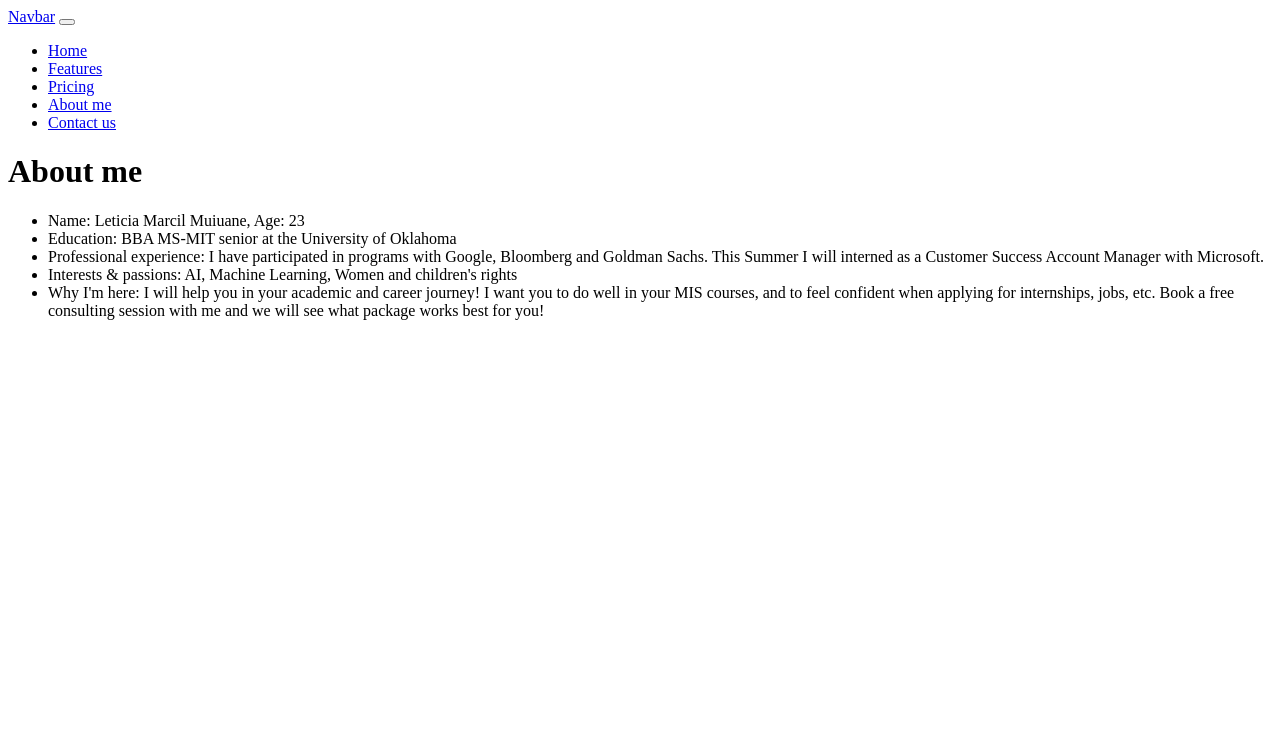
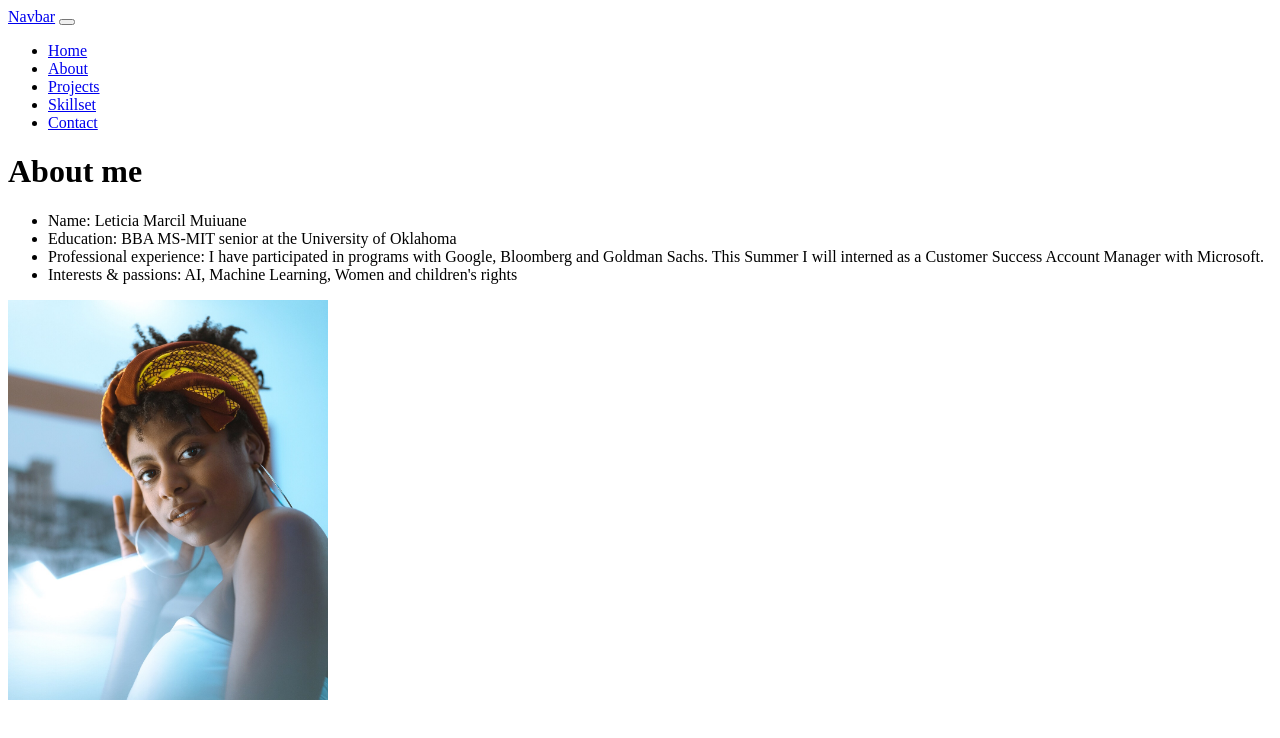
Before and after one commit to lettymuiuane/lettymuiuane.github.io, a plain HTML site: page about.html in a window 1280 px wide. Drawn offline with Linux system fonts and the light colour scheme; files whose address does not match are found by name.

Commit message:
new pages

```diff
--- a/about.html
+++ b/about.html
@@ -21,15 +21,15 @@
                             <a class="nav-link active" aria-current="page" href="#">Home</a>
                         </li>
                         <li class="nav-item">
-                            <a class="nav-link" href="features.html">Features</a>
+                            <a class="nav-link" href="features.html">About</a>
                         </li>
                         <li class="nav-item">
-                            <a class="nav-link" href="pricing.html">Pricing</a>
+                            <a class="nav-link" href="pricing.html">Projects</a>
                         </li>
                         <li class="nav-item">
-                            <a class="nav-link" href="about.html">About me</a>
+                            <a class="nav-link" href="about.html">Skillset</a>
                         <li class="nav-item">
-                            <a class="nav-link" href="contact.html">Contact us</a>
+                            <a class="nav-link" href="contact.html">Contact</a>
                         </li>
                     </ul>
                 </div>
@@ -37,12 +37,14 @@
         </nav>
         <h1>About me</h1>
         <ul class="list-group">
-            <li class="list-group-item">Name: Leticia Marcil Muiuane, Age: 23</li>
+            <li class="list-group-item">Name: Leticia Marcil Muiuane</li>
             <li class="list-group-item">Education: BBA MS-MIT senior at the University of Oklahoma</li>
             <li class="list-group-item">Professional experience: I have participated in programs with Google, Bloomberg and Goldman Sachs. This Summer I will interned as a Customer Success Account Manager with Microsoft.</li>
             <li class="list-group-item">Interests & passions: AI, Machine Learning, Women and children's rights</li>
-            <li class="list-group-item">Why I'm here: I will help you in your academic and career journey! I want you to do well in your MIS courses, and to feel confident when applying for internships, jobs, etc. Book a free consulting session with me and we will see what package works best for you!</li>
         </ul>
+        <div>
+            <image style="height:400px;" src="C:\Users\Leticia\source\repos\lettymuiuane.github.io/pic.jpg"/>
+        </div>
     </div>
 
 </body>
```
Also changed, not shown: contact.html (added, +13 -0 lines), home.html (+8 -1 lines), projects.html (added, +13 -0 lines), skills.html (added, +13 -0 lines), pic.jpg (added), professional.jpg (added).
